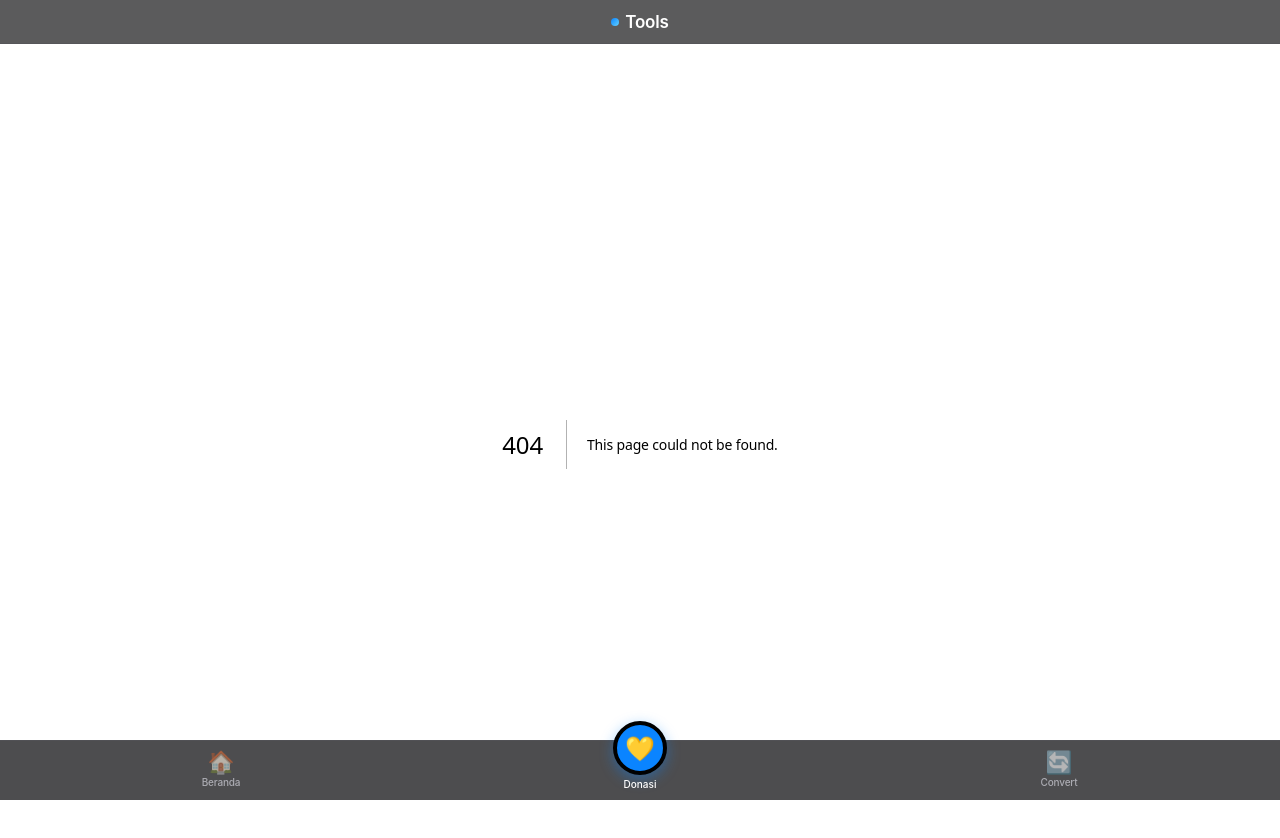
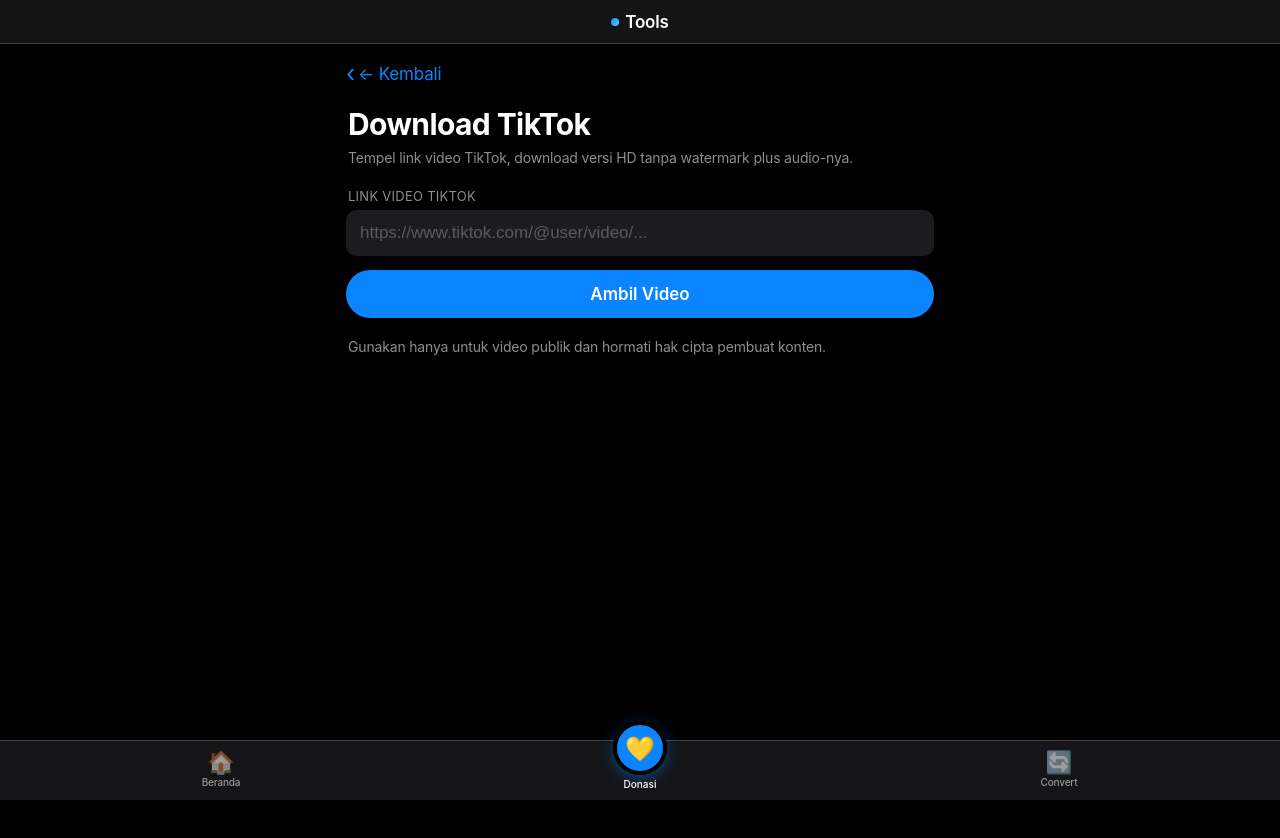
Before and after one commit to jampingkuda2-bot/tool, a Next.js app: page /tiktok in a window 1280 px wide. Before the commit this address had no page. Shown: the top 838 px of the page. After the commit the page ends 800 px from the top, so only its background shows below. Built offline with nearby package versions, Linux system fonts and the light colour scheme.

Commit message:
Add files via upload

```diff
--- /dev/null
+++ b/app/tiktok/page.js
@@ -0,0 +1,91 @@
+"use client";
+import { useState } from "react";
+
+export default function TikTokPage() {
+  const [link, setLink] = useState("");
+  const [result, setResult] = useState(null);
+  const [status, setStatus] = useState("");
+  const [busy, setBusy] = useState(false);
+
+  async function fetchVideo() {
+    if (!link.trim()) return;
+    setBusy(true);
+    setStatus("Mengambil data video...");
+    setResult(null);
+    try {
+      const res = await fetch(`/api/tiktok?url=${encodeURIComponent(link.trim())}`);
+      const json = await res.json();
+      if (json.error) {
+        setStatus("Gagal: " + json.error);
+      } else {
+        setResult(json.data);
+        setStatus("");
+      }
+    } catch (e) {
+      setStatus("Gagal: " + e.message);
+    }
+    setBusy(false);
+  }
+
+  function dl(url, filename) {
+    return `/api/download?url=${encodeURIComponent(url)}&filename=${encodeURIComponent(filename)}`;
+  }
+
+  return (
+    <main className="container">
+      <a className="back-link" href="/">← Kembali</a>
+      <div className="page-header">
+        <h1>Download TikTok</h1>
+        <p>Tempel link video TikTok, download versi HD tanpa watermark plus audio-nya.</p>
+      </div>
+
+      <div className="field">
+        <label>Link video TikTok</label>
+        <input
+          type="text"
+          value={link}
+          onChange={(e) => setLink(e.target.value)}
+          placeholder="https://www.tiktok.com/@user/video/..."
+        />
+      </div>
+
+      <button className="btn" disabled={busy} onClick={fetchVideo}>
+        {busy ? "Memproses..." : "Ambil Video"}
+      </button>
+
+      {status && <p className={`status ${status.startsWith("Gagal") ? "err" : ""}`}>{status}</p>}
+
+      {result && (
+        <div style={{ marginTop: 20 }}>
+          {result.cover && (
+            <img
+              src={result.cover}
+              alt="thumbnail"
+              style={{ width: "100%", borderRadius: 12, border: "1px solid var(--border)" }}
+            />
+          )}
+          <p style={{ fontSize: 14, marginTop: 10 }}>{result.title}</p>
+          {result.author?.unique_id && (
+            <p style={{ fontSize: 12, color: "var(--text-dim)" }}>@{result.author.unique_id}</p>
+          )}
+
+          <a className="btn" href={dl(result.hdplay || result.play, "tiktok-hd.mp4")}>
+            ⬇️ Download MP4 (HD, tanpa watermark)
+          </a>
+          <a className="btn secondary" href={dl(result.play, "tiktok.mp4")}>
+            ⬇️ Download MP4 (Standar)
+          </a>
+          {result.music && (
+            <a className="btn secondary" href={dl(result.music, "tiktok-audio.mp3")}>
+              🎵 Download MP3 (Audio saja)
+            </a>
+          )}
+        </div>
+      )}
+
+      <p className="status" style={{ marginTop: 20 }}>
+        Gunakan hanya untuk video publik dan hormati hak cipta pembuat konten.
+      </p>
+    </main>
+  );
+}
```
